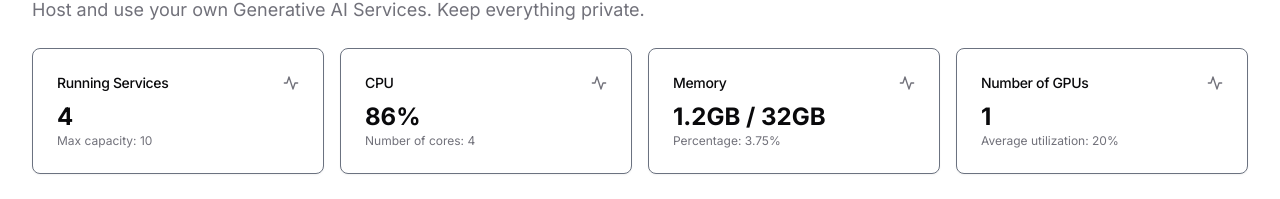
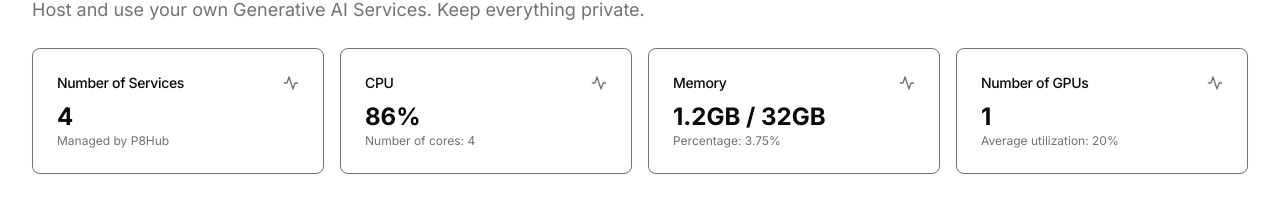
Before and after one commit to nrl-ai/p8hub, a Next.js app in the folder frontend/: page / in a window 1280 px wide. Shown: the part 157-356 px from the top of the page. Built offline with nearby package versions, Linux system fonts and the light colour scheme.

Commit message:
Update README

```diff
--- a/frontend/components/system-monitor.tsx
+++ b/frontend/components/system-monitor.tsx
@@ -11,7 +11,7 @@ export function SystemMonitor() {
             <Card>
                 <CardHeader className="flex flex-row items-center justify-between space-y-0 pb-2">
                     <CardTitle className="text-sm font-medium">
-                        Running Services
+                        Number of Services
                     </CardTitle>
                     <svg
                         xmlns="http://www.w3.org/2000/svg"
@@ -29,7 +29,7 @@ export function SystemMonitor() {
                 <CardContent>
                     <div className="text-2xl font-bold">4</div>
                     <p className="text-xs text-muted-foreground">
-                      Max capacity: 10
+                      Managed by P8Hub
                     </p>
                 </CardContent>
             </Card>
```
Also changed, not shown: 1 other file (tests, documents, lock files or other folders).
